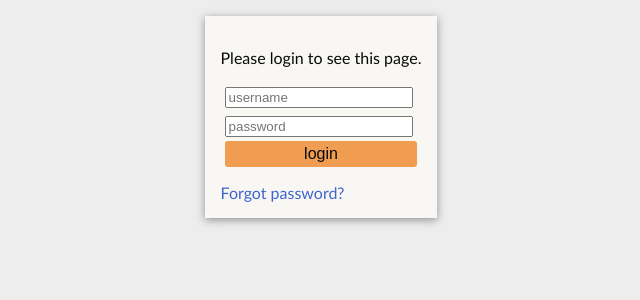
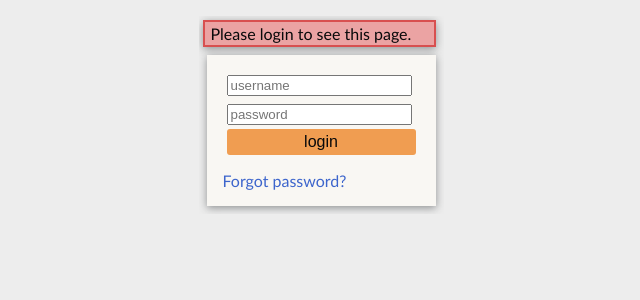
Before and after one commit to jbrunsting/webreduce, a Django app: page /accounts/login/?next=/plugins/ in a window 1280 px wide. Shown: the top 300 px of the page, without its empty margins (319-959 px from the left). Run offline with Django 3.2, Linux system fonts and the light colour scheme; style sheets or scripts are compiled from the project's sources; some libraries are stand-ins or nearby versions.

Commit message:
Improve login flow styling

```diff
--- a/accounts/static/accounts/styles.scss
+++ b/accounts/static/accounts/styles.scss
@@ -2,6 +2,7 @@ $accent: #F09D51;
 $dark: #313638;
 $light: #F9F7F3;
 $text-dark: #08090A;
+$error-color: #D85050;
 
 $large-margin: 16px;
 $medium-margin: 8px;
@@ -11,8 +12,7 @@ body {
   display: flex;
 }
 
-form {
-  display: flex;
+form { display: flex;
   flex-direction: column;
 }
 
@@ -47,8 +47,24 @@ input[type="submit"]:disabled {
   box-shadow: none;
 }
 
+ul.errorlist {
+  margin: 4px 8px 4px 4px;
+  padding: 0;
+
+  li {
+    background-color: lighten($error-color, 20%);
+    border: 2px solid $error-color;
+    padding: 2px 6px;
+    margin: 0;
+  }
+}
+
 .content {
-  display: inline-block;
+  overflow: hidden;
+}
+
+.inner-content {
+  margin: $medium-margin;
   background-color: $light;
   padding: $large-margin;
   box-shadow: 0px 2px 8px 0px rgba($dark, 0.5);
@@ -57,3 +73,11 @@ input[type="submit"]:disabled {
     margin-bottom: 0;
   }
 }
+
+.login-container {
+  max-width: 400px;
+}
+
+.signup-container {
+  max-width: 400px;
+}
--- a/templates/registration/login.html
+++ b/templates/registration/login.html
@@ -2,27 +2,33 @@
 
 {% block content %}
 
-{% if form.errors %}
-<p>Your username and password didn't match. Please try again.</p>
+<ul class="errorlist">
+    {% if form.non_field_errors %}
+    {% for err in form.non_field_errors %}
+    <li>{{ err }} </li>
+    {% endfor %}
     {% endif %}
-
     {% if next %}
     {% if user.is_authenticated %}
-<p>Your account doesn't have access to this page. To proceed,
-    please login with an account that has access.</p>
+    <li>Your account doesn't have access to this page. To proceed,
+        please login with an account that has access.</li>
     {% else %}
-<p>Please login to see this page.</p>
+    <li>Please login to see this page.</li>
     {% endif %}
     {% endif %}
+</ul>
 
+<div class="inner-content login-container">
     <form method="post" action="{% url 'login' %}">
         {% csrf_token %}
+        {{ form.username.errors }}
         <input type="text" name="{{ form.username.name }}" placeholder="username" />
+        {{ form.password.errors }}
         <input type="password" name="{{ form.password.name }}" placeholder="password" />
         <input type="submit" value="login" />
     </form>
-
     {# Assumes you setup the password_reset view in your URLconf #}
     <p><a href="{% url 'password_reset' %}">Forgot password?</a></p>
+</div>
 
 {% endblock %}
```
Also changed, not shown: templates/registration/signup.html (+13 -6 lines). Lines whose indentation alone changed are shown as unchanged.
